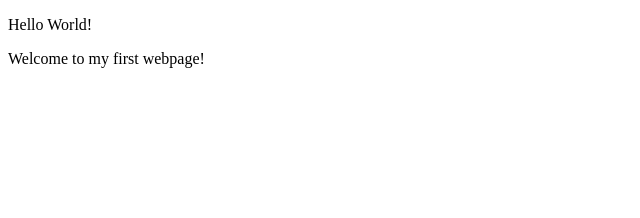
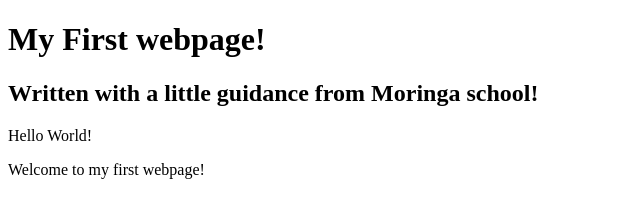
Before and after one commit to musyoka8/My-first-webpage, a plain HTML site: page my-first-website.html in a window 1280 px wide. Shown: the whole page, without its empty margins (0-640 px from the left). Drawn offline with Linux system fonts and the light colour scheme.

Commit message:
add header block elements

```diff
--- a/my-first-website.html
+++ b/my-first-website.html
@@ -4,6 +4,9 @@
     <title>My first webpage</title>
   </head>
   <body>
+    <h1>My First webpage!</h1>
+    <h2>Written with a little guidance from Moringa school!</h2>
+
     <p>Hello World!</p>
     <p>Welcome to my first webpage!</p>
   </body>
```
